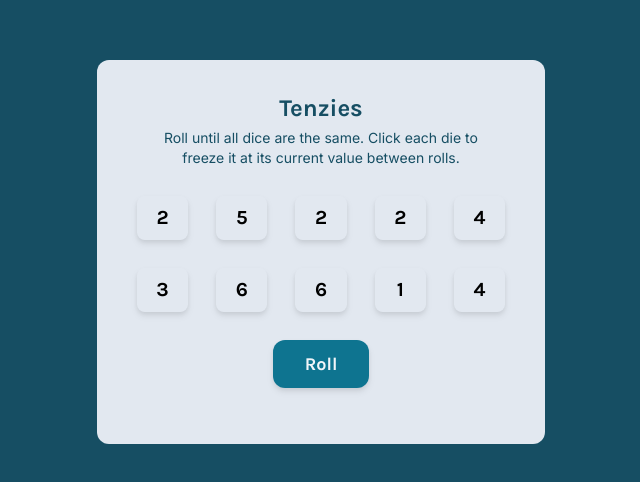
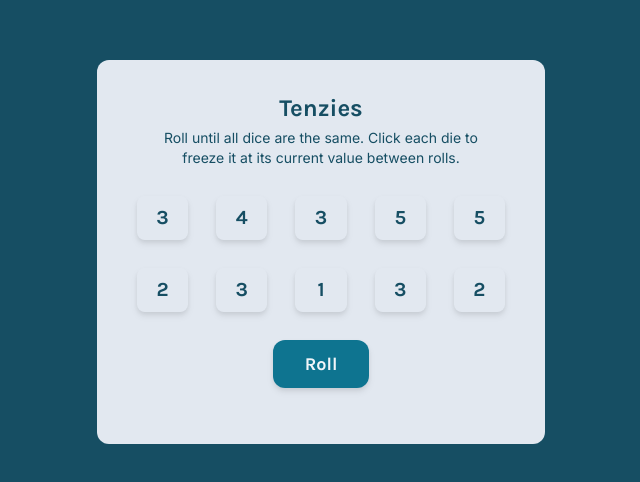
Before and after one commit to farulivan/tenzies-game, a React (Vite) app: page / in a window 1280 px wide. Shown: the part 148-630 px from the top of the page, without its empty margins (319-959 px from the left). Built offline with nearby package versions, Linux system fonts and the light colour scheme.

Commit message:
update rollDice holDice feature

```diff
--- a/src/App.jsx
+++ b/src/App.jsx
@@ -3,24 +3,36 @@ import { useState } from "react"
 import Die from "./components/Die"
 
 function App() {
-  const allNewDice = () => {
+  const [allDice, setAllDice] = useState(allNewDice())
+
+  function generateNewDice() {
+    return {
+      value: Math.ceil(Math.random() * 6),
+      isHeld: false,
+      id: nanoid()
+    }
+  }
+
+  function allNewDice() {
     const newDice = []
 
     for (let i=0; i < 10; i++){
-      const randomNum = Math.ceil(Math.random() * 6)
-      newDice.push({
-        value: randomNum,
-        isHeld: false,
-        id: nanoid()
-      })
+      newDice.push(generateNewDice())
     }
 
     return newDice
   }
 
-  const [allDice, setAllDice] = useState(allNewDice())
+  function rollDice() {
+    setAllDice(prevDice => prevDice.map(die => (
+        die.isHeld ?
+          die :
+          generateNewDice()
+      ))
+    )
+  }
 
-  const holdDice = (id) => {
+  function holdDice(id) {
     setAllDice(prevDice => prevDice.map(die => (
         die.id === id ?
           {...die, isHeld: !die.isHeld}
@@ -35,19 +47,17 @@ function App() {
         isHeld={die.isHeld}
         holdDice={() => holdDice(die.id)}
       />
-    ))
-
-  const rollDice = () => setAllDice(allNewDice())
+  ))
 
   return (
     <div className="App">
       <div className="bg-cyan-900 font-karla h-screen flex justify-center items-center">
-        <div className="bg-slate-200 max-w-md h-96 rounded-xl p-8">
-          <div className="Header text-center text-cyan-900">
+        <div className="bg-slate-200 max-w-md h-96 rounded-xl p-8 text-cyan-900">
+          <div className="Header text-center">
             <h1 className="text-2xl">Tenzies</h1>
             <p className="font-inter text-sm px-5 my-1">Roll until all dice are the same. Click each die to freeze it at its current value between rolls.</p>
           </div>
-          <div className="die-container grid grid-cols-5 my-5 gap-7 p-2 text-center">
+          <div className="die-container grid grid-cols-5 my-5 gap-4 md:gap-7 p-2 text-center">
             {diceElements}
           </div>
           <section className="Roll flex justify-center">
```
